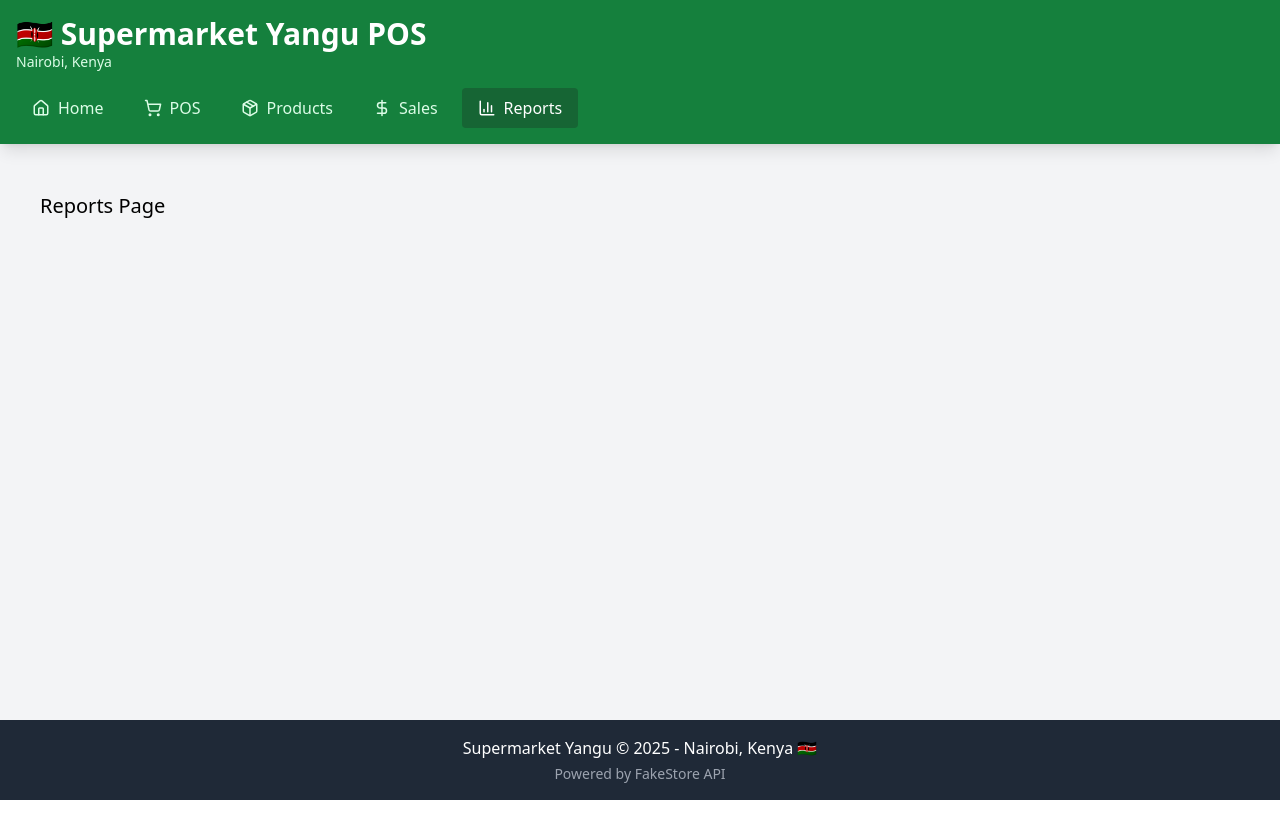
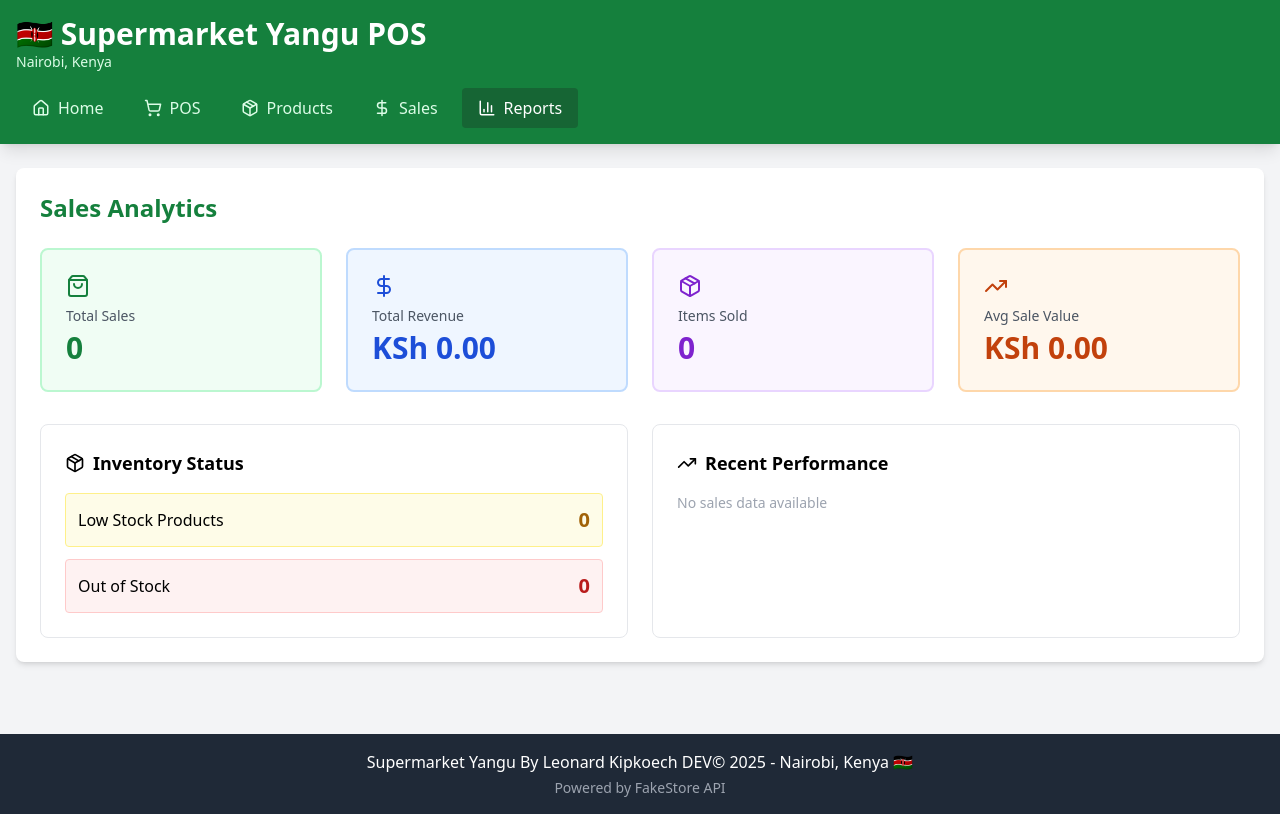
Before and after one commit to kiplennie-code/Capstone-project-alx, a React (Vite) app in the folder supermarket-yangu/: page /reports in a window 1280 px wide. Built offline with nearby package versions, Linux system fonts and the light colour scheme.

Commit message:
Add Reports page with analytics dashboard

```diff
--- a/supermarket-yangu/src/components/Footer.jsx
+++ b/supermarket-yangu/src/components/Footer.jsx
@@ -1,7 +1,7 @@
 export default function Footer() {
   return (
     <footer className="bg-gray-800 text-white text-center py-4 mt-12">
-      <p>Supermarket Yangu © {new Date().getFullYear()} - Nairobi, Kenya 🇰🇪</p>
+      <p>Supermarket Yangu By Leonard Kipkoech DEV© {new Date().getFullYear()} - Nairobi, Kenya 🇰🇪</p>
       <p className="text-sm text-gray-400 mt-1">Powered by FakeStore API</p>
     </footer>
   );
--- a/supermarket-yangu/src/pages/Reports.jsx
+++ b/supermarket-yangu/src/pages/Reports.jsx
@@ -1,7 +1,114 @@
-export default function Reports() {
+import { TrendingUp, ShoppingBag, DollarSign, Package } from 'lucide-react';
+
+export default function Reports({ salesHistory, inventory }) {
+  const totalSales = salesHistory.length;
+  const totalRevenue = salesHistory.reduce((sum, sale) => sum + sale.total, 0);
+  const totalItemsSold = salesHistory.reduce((sum, sale) =>
+    sum + sale.items.reduce((s, item) => s + item.quantity, 0), 0
+  );
+
+  const avgSaleValue = totalSales > 0 ? totalRevenue / totalSales : 0;
+
+  const lowStockProducts = Object.entries(inventory).filter(([_, stock]) => stock < 10).length;
+  const outOfStockProducts = Object.entries(inventory).filter(([_, stock]) => stock === 0).length;
+
+  const stats = [
+    {
+      icon: ShoppingBag,
+      label: 'Total Sales',
+      value: totalSales,
+      color: 'bg-green-50 text-green-700 border-green-200'
+    },
+    {
+      icon: DollarSign,
+      label: 'Total Revenue',
+      value: `KSh ${totalRevenue.toFixed(2)}`,
+      color: 'bg-blue-50 text-blue-700 border-blue-200'
+    },
+    {
+      icon: Package,
+      label: 'Items Sold',
+      value: totalItemsSold,
+      color: 'bg-purple-50 text-purple-700 border-purple-200'
+    },
+    {
+      icon: TrendingUp,
+      label: 'Avg Sale Value',
+      value: `KSh ${avgSaleValue.toFixed(2)}`,
+      color: 'bg-orange-50 text-orange-700 border-orange-200'
+    }
+  ];
+
   return (
-    <div className="p-6 text-xl">
-      Reports Page
+    <div className="space-y-6">
+      <div className="bg-white rounded-lg shadow-md p-6">
+        <h2 className="text-2xl font-bold mb-6 text-green-700">Sales Analytics</h2>
+
+        <div className="grid grid-cols-1 md:grid-cols-2 lg:grid-cols-4 gap-6 mb-8">
+          {stats.map((stat) => {
+            const Icon = stat.icon;
+            return (
+              <div key={stat.label} className={`rounded-lg p-6 border-2 ${stat.color}`}>
+                <div className="flex items-center justify-between mb-2">
+                  <Icon size={24} />
+                </div>
+                <p className="text-sm text-gray-600 mb-1">{stat.label}</p>
+                <p className="text-3xl font-bold">{stat.value}</p>
+              </div>
+            );
+          })}
+        </div>
+
+        <div className="grid grid-cols-1 md:grid-cols-2 gap-6">
+          <div className="border rounded-lg p-6">
+            <h3 className="text-lg font-bold mb-4 flex items-center">
+              <Package className="mr-2" size={20} />
+              Inventory Status
+            </h3>
+            <div className="space-y-3">
+              <div className="flex justify-between items-center p-3 bg-yellow-50 border border-yellow-200 rounded">
+                <span className="font-medium">Low Stock Products</span>
+                <span className="text-yellow-700 font-bold text-xl">{lowStockProducts}</span>
+              </div>
+              <div className="flex justify-between items-center p-3 bg-red-50 border border-red-200 rounded">
+                <span className="font-medium">Out of Stock</span>
+                <span className="text-red-700 font-bold text-xl">{outOfStockProducts}</span>
+              </div>
+            </div>
+          </div>
+
+          <div className="border rounded-lg p-6">
+            <h3 className="text-lg font-bold mb-4 flex items-center">
+              <TrendingUp className="mr-2" size={20} />
+              Recent Performance
+            </h3>
+            {salesHistory.length > 0 ? (
+              <div className="space-y-2">
+                <div className="flex justify-between text-sm">
+                  <span>Last Sale:</span>
+                  <span className="font-medium">
+                    KSh {salesHistory[0]?.total.toFixed(2)}
+                  </span>
+                </div>
+                <div className="flex justify-between text-sm">
+                  <span>Highest Sale:</span>
+                  <span className="font-medium">
+                    KSh {Math.max(...salesHistory.map(s => s.total)).toFixed(2)}
+                  </span>
+                </div>
+                <div className="flex justify-between text-sm">
+                  <span>Lowest Sale:</span>
+                  <span className="font-medium">
+                    KSh {Math.min(...salesHistory.map(s => s.total)).toFixed(2)}
+                  </span>
+                </div>
+              </div>
+            ) : (
+              <p className="text-gray-400 text-sm">No sales data available</p>
+            )}
+          </div>
+        </div>
+      </div>
     </div>
   );
 }
```
